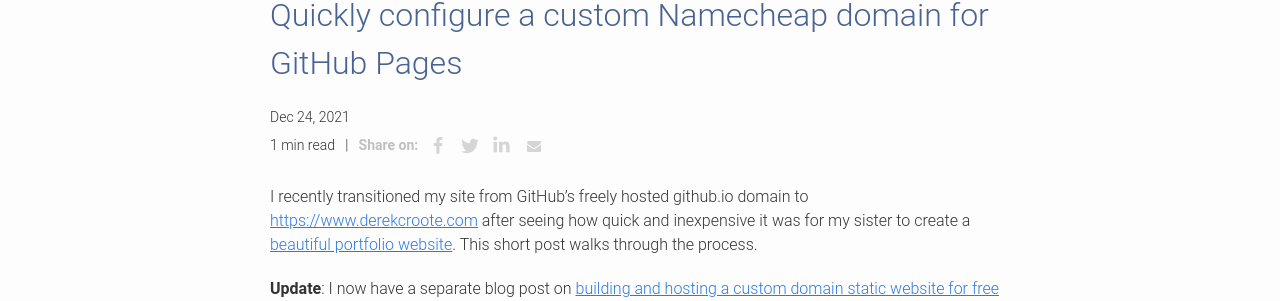
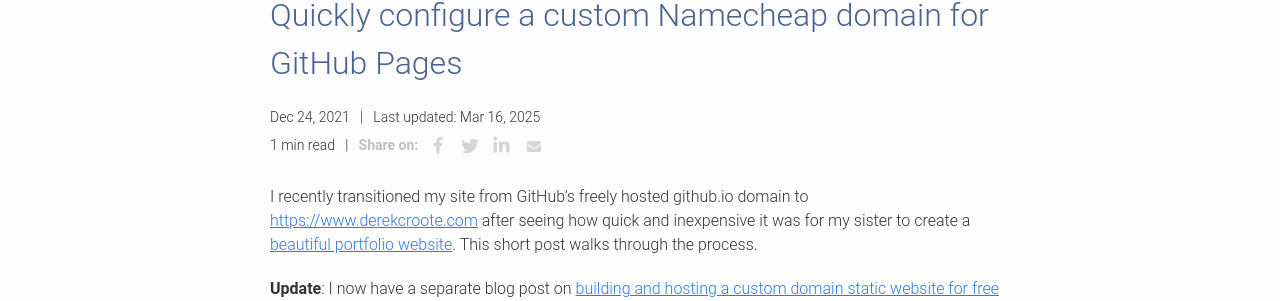
Before and after one commit to dcroote/dcroote.github.io, a Jekyll site: the page built from _posts/2021-12-24-github-pages-custom-domain.md, in a window 1280 px wide. Shown: the part 299-600 px from the top of the page. Built offline with Jekyll 4.4.1, drawn with Linux system fonts in a browser that asks for light colours; some web fonts are replaced.

Commit message:
fix: add last_modified_at to updated post

```diff
--- a/_posts/2021-12-24-github-pages-custom-domain.md
+++ b/_posts/2021-12-24-github-pages-custom-domain.md
@@ -5,6 +5,7 @@
 image-alt: www.derekcroote.com
 description: "I recently transitioned my site from GitHub's freely hosted github.io domain to https://www.derekcroote.com after seeing how quick and inexpensive it was for my sister to create a beautiful portfolio website. This short post walks through the process."
 comments: false
+last_modified_at: 2025-03-16 15:38:00 -0700
 ---
 
 I recently transitioned my site from GitHub's freely hosted github.io domain to [https://www.derekcroote.com](https://www.derekcroote.com) after seeing how quick and inexpensive it was for my sister to create a <a href="https://www.denisecroote.com" target="_blank">beautiful portfolio website</a>.
```
